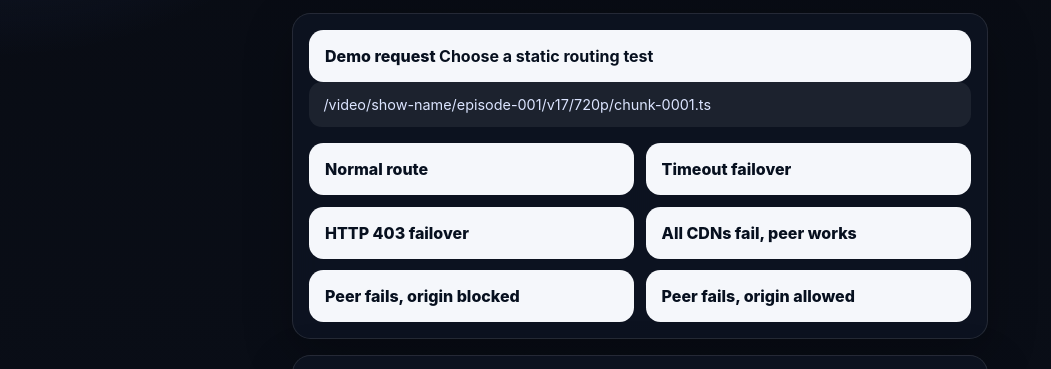
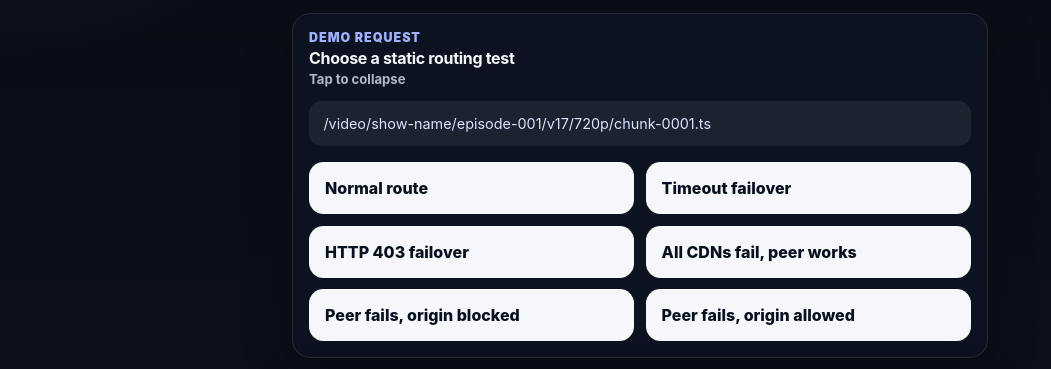
Before and after one commit to DeerSpotter/after-cloudflare, a website: page demo/index.html in a window 1280 px wide. Shown: the part 391-760 px from the top of the page, without its empty margins (0-1051 px from the left). Drawn offline with Linux system fonts and the light colour scheme.

Commit message:
Style collapsible demo controls and hidden peer section

```diff
--- a/demo/style.css
+++ b/demo/style.css
@@ -7,6 +7,10 @@
 
 * {
   box-sizing: border-box;
+}
+
+html {
+  scroll-behavior: smooth;
 }
 
 body {
@@ -78,6 +82,50 @@ h2 {
   backdrop-filter: blur(12px);
 }
 
+.demo-controls {
+  transition: padding 0.18s ease, opacity 0.18s ease;
+}
+
+.demo-controls-toggle {
+  display: grid;
+  gap: 0.2rem;
+  width: 100%;
+  min-height: auto;
+  padding: 0;
+  border: 0;
+  background: transparent;
+  color: #f5f7fb;
+  text-align: left;
+}
+
+.demo-controls-toggle span {
+  color: #9eb2ff;
+  font-size: 0.78rem;
+  font-weight: 900;
+  letter-spacing: 0.08em;
+  text-transform: uppercase;
+}
+
+.demo-controls-toggle strong {
+  font-size: 1rem;
+  letter-spacing: -0.02em;
+}
+
+.demo-controls-toggle::after {
+  content: "Tap to collapse";
+  color: #aeb9ca;
+  font-size: 0.82rem;
+  font-weight: 700;
+}
+
+.demo-controls.is-collapsed .demo-controls-toggle::after {
+  content: "Tap to reopen choices";
+}
+
+.demo-choices {
+  margin-top: 0.85rem;
+}
+
 .path {
   display: block;
   overflow-wrap: anywhere;
@@ -109,6 +157,15 @@ button {
 
 button:active {
   transform: translateY(1px);
+}
+
+.result-card {
+  scroll-margin-top: 1rem;
+}
+
+.result-card:focus {
+  outline: 2px solid rgba(158, 178, 255, 0.5);
+  outline-offset: 0.25rem;
 }
 
 .result-header {
@@ -200,6 +257,10 @@ pre {
   margin-bottom: 0;
   color: #c6cfdd;
   line-height: 1.55;
+}
+
+.is-hidden {
+  display: none !important;
 }
 
 .peer-premium {
```
